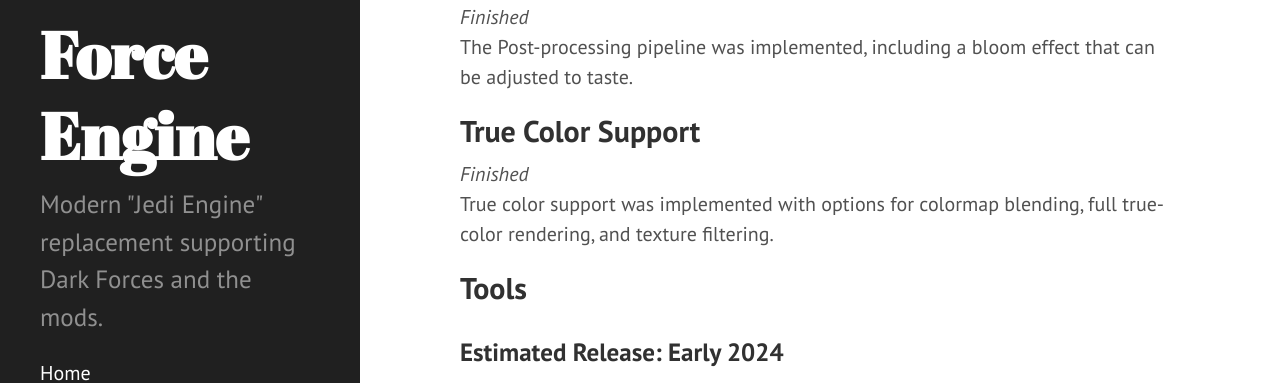
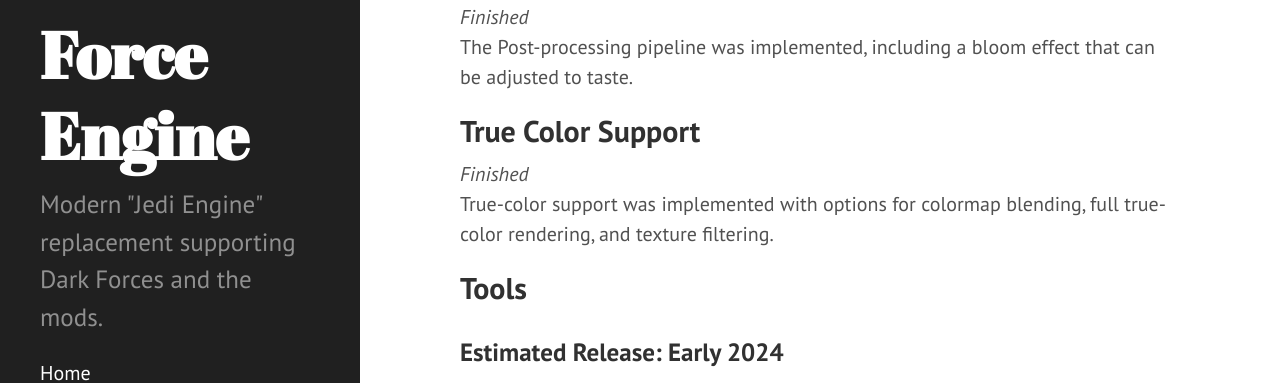
Before and after one commit to TheForceEngine/TheForceEngine.github.io, a Jekyll site: the page built from Roadmap.md, in a window 1280 px wide and 900 px high, scrolled down 503 px. Shown: the part 69-452 px from the top of the window. Built offline with Jekyll 4.4.1, drawn with Linux system fonts in a browser that asks for light colours.

Commit message:
Update Roadmap.md

```diff
--- a/Roadmap.md
+++ b/Roadmap.md
@@ -17,7 +17,7 @@
 
 ## True Color Support
 *Finished*<br>
-True color support was implemented with options for colormap blending, full true-color rendering, and texture filtering.
+True-color support was implemented with options for colormap blending, full true-color rendering, and texture filtering.
 
 ## Tools
 ### Estimated Release: Early 2024
```
